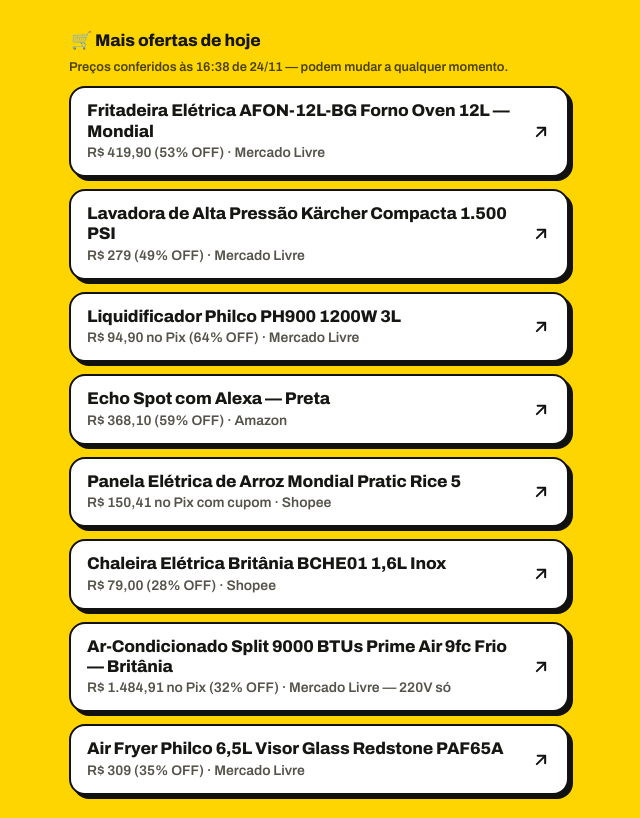
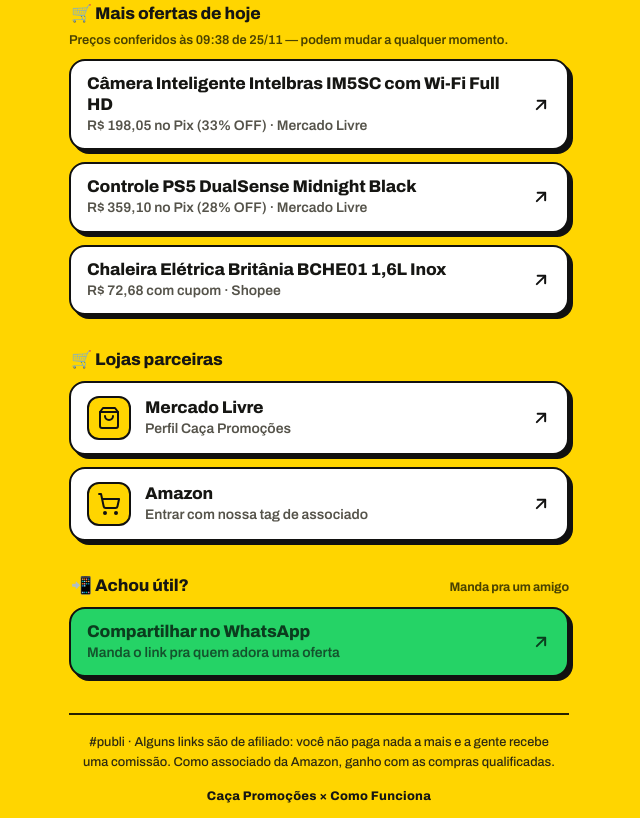
Before and after one commit to achadododia59/achadododia59.github.io, a plain HTML site: page index.html in a window 1280 px wide. Shown: the part 1162-1980 px from the top of the page, without its empty margins (321-961 px from the left). Drawn offline with Linux system fonts and the light colour scheme.

Commit message:
Add files via upload

```diff
--- a/index.html
+++ b/index.html
@@ -247,11 +247,11 @@
       <section aria-labelledby="sec-destaque">
         <h2 id="sec-destaque">🔥 Oferta em destaque</h2>
         <div class="destaque-card">
-          <p class="destaque-prod">Panela de Pressão Brinox Pressure 4,2L — Vanilla</p>
-          <p class="destaque-preco">por R$ 152,91 (45% OFF — no Pix, frete grátis)</p>
-          <p class="destaque-info">MAIS VENDIDO, 4,9 estrelas, +100 mil vendidos, loja oficial Mimorada, chega grátis amanhã.</p>
-          <p class="destaque-carimbo">Preço conferido às 16:38 de 24/11</p>
-          <a data-goatcounter-click="destaque-oferta" class="btn btn-primary" href="https://meli.la/1b5mE7N" target="_blank" rel="noopener noreferrer" aria-label="Ver a Panela de Pressão Brinox Pressure 4,2L no Mercado Livre (abre em nova aba)">
+          <p class="destaque-prod">Fone de Ouvido TWS Philips TAT1109 Preto IPX4</p>
+          <p class="destaque-preco">por R$ 84,00 (57% OFF)</p>
+          <p class="destaque-info">Loja oficial Mercado Livre, MercadoLíder Platinum, 4,8 estrelas, +50 mil vendidos, frete grátis, FULL.</p>
+          <p class="destaque-carimbo">Preço conferido às 09:38 de 25/11</p>
+          <a data-goatcounter-click="destaque-oferta" class="btn btn-primary" href="https://meli.la/1XW8K3K" target="_blank" rel="noopener noreferrer" aria-label="Ver o Fone de Ouvido TWS Philips TAT1109 no Mercado Livre (abre em nova aba)">
             <span class="txt">
               <span class="t">Ver no Mercado Livre</span>
               <span class="s">Link de afiliado</span>
@@ -341,61 +341,26 @@
       <!-- OFERTAS-INICIO: as rodadas substituem TODO o miolo entre OFERTAS-INICIO e OFERTAS-FIM pelas DEMAIS ofertas postadas no dia (fora a do destaque), no mesmo formato de linhas compactas, com a nota de conferência da rodada. -->
       <section aria-labelledby="sec-ofertas-dia">
         <h2 id="sec-ofertas-dia">🛒 Mais ofertas de hoje</h2>
-        <p class="ofertas-nota">Preços conferidos às 16:38 de 24/11 — podem mudar a qualquer momento.</p>
+        <p class="ofertas-nota">Preços conferidos às 09:38 de 25/11 — podem mudar a qualquer momento.</p>
         <div class="links">
-          <a data-goatcounter-click="oferta-mercadolivre" class="btn btn-light" href="https://meli.la/1D3jeL8" target="_blank" rel="noopener noreferrer" aria-label="Fritadeira Elétrica AFON-12L-BG Forno Oven 12 Litros — Mondial — ver na loja (abre em nova aba)">
+          <a data-goatcounter-click="oferta-mercadolivre" class="btn btn-light" href="https://meli.la/2N4zNPU" target="_blank" rel="noopener noreferrer" aria-label="Câmera Inteligente Intelbras IM5SC com Wi-Fi Full HD — ver na loja (abre em nova aba)">
             <span class="txt">
-              <span class="t">Fritadeira Elétrica AFON-12L-BG Forno Oven 12L — Mondial</span>
-              <span class="s">R$ 419,90 (53% OFF) · Mercado Livre</span>
+              <span class="t">Câmera Inteligente Intelbras IM5SC com Wi-Fi Full HD</span>
+              <span class="s">R$ 198,05 no Pix (33% OFF) · Mercado Livre</span>
             </span>
             <span class="arrow" aria-hidden="true"><svg viewBox="0 0 24 24" fill="none" stroke="currentColor" stroke-width="2.4" stroke-linecap="round" stroke-linejoin="round"><path d="M7 17 17 7"></path><path d="M8 7h9v9"></path></svg></span>
           </a>
-          <a data-goatcounter-click="oferta-mercadolivre" class="btn btn-light" href="https://meli.la/2Ja3web" target="_blank" rel="noopener noreferrer" aria-label="Lavadora de Alta Pressão Kärcher Compacta 1.500 PSI — ver na loja (abre em nova aba)">
+          <a data-goatcounter-click="oferta-mercadolivre" class="btn btn-light" href="https://meli.la/1BP9Hgy" target="_blank" rel="noopener noreferrer" aria-label="Controle Sem Fio Sony PlayStation 5 DualSense Midnight Black — ver na loja (abre em nova aba)">
             <span class="txt">
-              <span class="t">Lavadora de Alta Pressão Kärcher Compacta 1.500 PSI</span>
-              <span class="s">R$ 279 (49% OFF) · Mercado Livre</span>
-            </span>
-            <span class="arrow" aria-hidden="true"><svg viewBox="0 0 24 24" fill="none" stroke="currentColor" stroke-width="2.4" stroke-linecap="round" stroke-linejoin="round"><path d="M7 17 17 7"></path><path d="M8 7h9v9"></path></svg></span>
-          </a>
-          <a data-goatcounter-click="oferta-mercadolivre" class="btn btn-light" href="https://meli.la/1MxMz3v" target="_blank" rel="noopener noreferrer" aria-label="Liquidificador Philco PH900 1200W 3L — ver na loja (abre em nova aba)">
-            <span class="txt">
-              <span class="t">Liquidificador Philco PH900 1200W 3L</span>
-              <span class="s">R$ 94,90 no Pix (64% OFF) · Mercado Livre</span>
-            </span>
-            <span class="arrow" aria-hidden="true"><svg viewBox="0 0 24 24" fill="none" stroke="currentColor" stroke-width="2.4" stroke-linecap="round" stroke-linejoin="round"><path d="M7 17 17 7"></path><path d="M8 7h9v9"></path></svg></span>
-          </a>
-          <a data-goatcounter-click="oferta-amazon" class="btn btn-light" href="https://www.amazon.com.br/dp/B0C2RS4ZG6?tag=cacapromoc052-20" target="_blank" rel="noopener noreferrer" aria-label="Echo Spot com Alexa — Preta — ver na loja (abre em nova aba)">
-            <span class="txt">
-              <span class="t">Echo Spot com Alexa — Preta</span>
-              <span class="s">R$ 368,10 (59% OFF) · Amazon</span>
-            </span>
-            <span class="arrow" aria-hidden="true"><svg viewBox="0 0 24 24" fill="none" stroke="currentColor" stroke-width="2.4" stroke-linecap="round" stroke-linejoin="round"><path d="M7 17 17 7"></path><path d="M8 7h9v9"></path></svg></span>
-          </a>
-          <a data-goatcounter-click="oferta-shopee" class="btn btn-light" href="https://s.shopee.com.br/5fqZSDDfzM" target="_blank" rel="noopener noreferrer" aria-label="Panela Elétrica de Arroz Mondial Pratic Rice 5 — ver na loja (abre em nova aba)">
-            <span class="txt">
-              <span class="t">Panela Elétrica de Arroz Mondial Pratic Rice 5</span>
-              <span class="s">R$ 150,41 no Pix com cupom · Shopee</span>
+              <span class="t">Controle PS5 DualSense Midnight Black</span>
+              <span class="s">R$ 359,10 no Pix (28% OFF) · Mercado Livre</span>
             </span>
             <span class="arrow" aria-hidden="true"><svg viewBox="0 0 24 24" fill="none" stroke="currentColor" stroke-width="2.4" stroke-linecap="round" stroke-linejoin="round"><path d="M7 17 17 7"></path><path d="M8 7h9v9"></path></svg></span>
           </a>
           <a data-goatcounter-click="oferta-shopee" class="btn btn-light" href="https://s.shopee.com.br/6Amq3JBJgH" target="_blank" rel="noopener noreferrer" aria-label="Chaleira Elétrica Britânia BCHE01 1,6L Inox — ver na loja (abre em nova aba)">
             <span class="txt">
               <span class="t">Chaleira Elétrica Britânia BCHE01 1,6L Inox</span>
-              <span class="s">R$ 79,00 (28% OFF) · Shopee</span>
-            </span>
-            <span class="arrow" aria-hidden="true"><svg viewBox="0 0 24 24" fill="none" stroke="currentColor" stroke-width="2.4" stroke-linecap="round" stroke-linejoin="round"><path d="M7 17 17 7"></path><path d="M8 7h9v9"></path></svg></span>
-          </a>
-          <a data-goatcounter-click="oferta-mercadolivre" class="btn btn-light" href="https://meli.la/17sNAKo" target="_blank" rel="noopener noreferrer" aria-label="Ar-Condicionado Split 9000 BTUs Prime Air 9fc Frio — Britânia — ver na loja (abre em nova aba)">
-            <span class="txt">
-              <span class="t">Ar-Condicionado Split 9000 BTUs Prime Air 9fc Frio — Britânia</span>
-              <span class="s">R$ 1.484,91 no Pix (32% OFF) · Mercado Livre — 220V só</span>
-            </span>
-            <span class="arrow" aria-hidden="true"><svg viewBox="0 0 24 24" fill="none" stroke="currentColor" stroke-width="2.4" stroke-linecap="round" stroke-linejoin="round"><path d="M7 17 17 7"></path><path d="M8 7h9v9"></path></svg></span>
-          </a>
-          <a data-goatcounter-click="oferta-mercadolivre" class="btn btn-light" href="https://meli.la/1XnshX9" target="_blank" rel="noopener noreferrer" aria-label="Air Fryer Philco 6,5L Visor Glass Redstone PAF65A — ver na loja (abre em nova aba)">
-            <span class="txt">
-              <span class="t">Air Fryer Philco 6,5L Visor Glass Redstone PAF65A</span>
-              <span class="s">R$ 309 (35% OFF) · Mercado Livre</span>
+              <span class="s">R$ 72,68 com cupom · Shopee</span>
             </span>
             <span class="arrow" aria-hidden="true"><svg viewBox="0 0 24 24" fill="none" stroke="currentColor" stroke-width="2.4" stroke-linecap="round" stroke-linejoin="round"><path d="M7 17 17 7"></path><path d="M8 7h9v9"></path></svg></span>
           </a>
```
